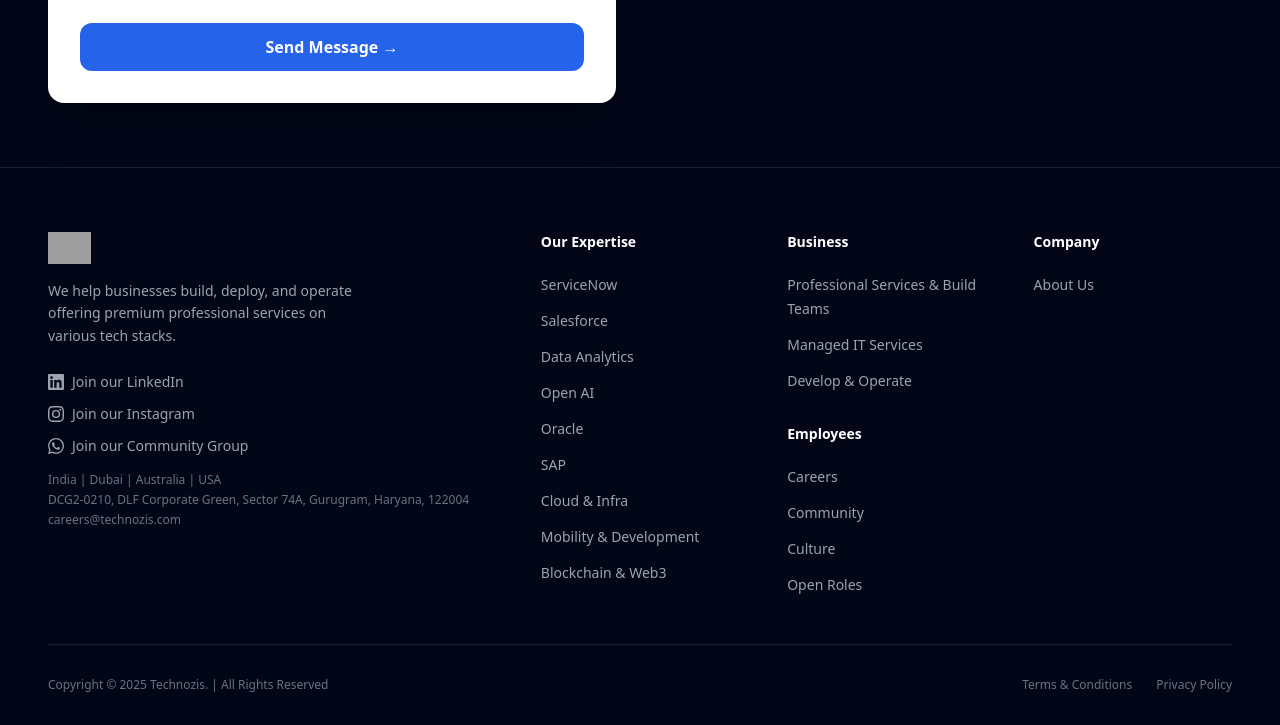
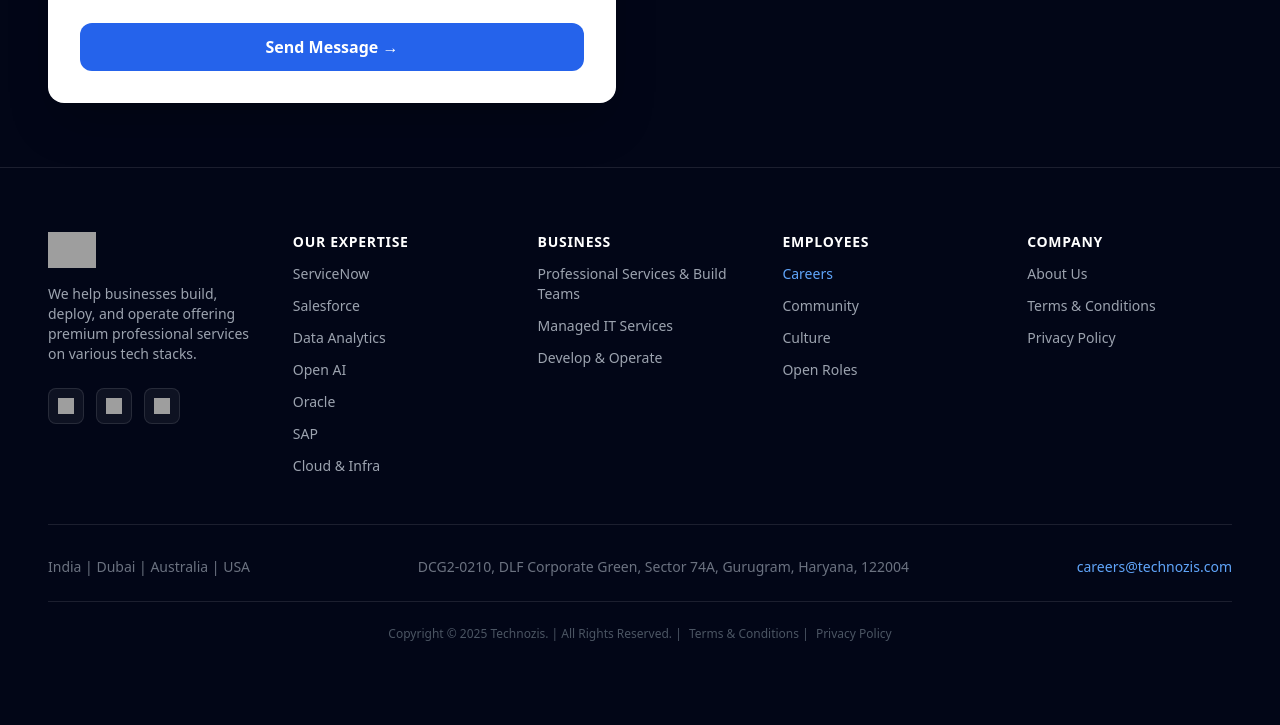
Before and after one commit to krishnachaitrika/Technozis_UKwedsite, a plain HTML site: page contact_page.html in a window 1280 px wide. Shown: the part 1066-1791 px from the top of the page. After the commit the page ends 1740 px from the top, so only its background shows below. Drawn offline with nearby package versions, Linux system fonts and the light colour scheme; grey boxes are pictures that could not be loaded.

Commit message:
Add files via upload

```diff
--- a/contact_page.html
+++ b/contact_page.html
@@ -163,92 +163,83 @@
         </div>
 
     </main>
+<!-- ═══════════════════════════════════════
+         10. FOOTER
+    ═══════════════════════════════════════ -->
+    <footer class="pt-16 pb-8 border-t border-white/10">
+        <div class="max-w-7xl mx-auto px-6 md:px-12">
+            <div class="grid grid-cols-2 md:grid-cols-5 gap-10 border-b border-white/10 pb-12 mb-8">
 
-    <!-- FOOTER -->
-    <footer style="background:#020617; color:white;" class="border-t border-white/10">
-        <div class="max-w-7xl mx-auto px-6 md:px-12 pt-16 pb-8">
-            <div class="grid md:grid-cols-2 lg:grid-cols-5 gap-12 mb-12">
-
-                <!-- COL 1: Brand (span 2) -->
-                <div class="lg:col-span-2">
-                    <img src="https://www.technozis.com/static/images/brand-logo.svg" alt="Technozis" class="h-8 mb-4">
-                    <p class="text-gray-400 text-sm leading-relaxed max-w-xs mb-6">
+                <!-- Col 1 -->
+                <div class="col-span-2 md:col-span-1">
+                    <img src="https://www.technozis.com/static/images/brand-logo.svg" class="h-9 mb-4" alt="Logo">
+                    <p class="text-sm text-gray-400 mb-6 max-w-xs">
                         We help businesses build, deploy, and operate offering premium professional services on various tech stacks.
                     </p>
-                    <div class="flex flex-col gap-3 mb-4">
-                        <a href="https://www.linkedin.com/company/technozis" class="flex items-center gap-2 text-gray-400 hover:text-blue-400 text-sm transition-colors">
-                            <svg class="w-4 h-4 flex-shrink-0" fill="currentColor" viewBox="0 0 24 24"><path d="M20.447 20.452h-3.554v-5.569c0-1.328-.027-3.037-1.852-3.037-1.853 0-2.136 1.445-2.136 2.939v5.667H9.351V9h3.414v1.561h.046c.477-.9 1.637-1.85 3.37-1.85 3.601 0 4.267 2.37 4.267 5.455v6.286zM5.337 7.433a2.062 2.062 0 01-2.063-2.065 2.064 2.064 0 112.063 2.065zm1.782 13.019H3.555V9h3.564v11.452zM22.225 0H1.771C.792 0 0 .774 0 1.729v20.542C0 23.227.792 24 1.771 24h20.451C23.2 24 24 23.227 24 22.271V1.729C24 .774 23.2 0 22.222 0h.003z"/></svg>
-                            Join our LinkedIn
+                    <div class="flex space-x-3">
+                        <a href="https://www.linkedin.com/company/technozis" target="_blank" class="w-9 h-9 rounded-lg bg-white/5 border border-white/10 flex items-center justify-center hover:border-blue-400 transition duration-300">
+                            <img src="https://www.technozis.com/static/images/linkedIn.svg" alt="LinkedIn" class="w-4 h-4">
                         </a>
-                        <a href="https://www.instagram.com/technozis/" class="flex items-center gap-2 text-gray-400 hover:text-blue-400 text-sm transition-colors">
-                            <svg class="w-4 h-4 flex-shrink-0" fill="currentColor" viewBox="0 0 24 24"><path d="M12 2.163c3.204 0 3.584.012 4.85.07 3.252.148 4.771 1.691 4.919 4.919.058 1.265.069 1.645.069 4.849 0 3.205-.012 3.584-.069 4.849-.149 3.225-1.664 4.771-4.919 4.919-1.266.058-1.644.07-4.85.07-3.204 0-3.584-.012-4.849-.07-3.26-.149-4.771-1.699-4.919-4.92-.058-1.265-.07-1.644-.07-4.849 0-3.204.013-3.583.07-4.849.149-3.227 1.664-4.771 4.919-4.919 1.266-.057 1.645-.069 4.849-.069zM12 0C8.741 0 8.333.014 7.053.072 2.695.272.273 2.69.073 7.052.014 8.333 0 8.741 0 12c0 3.259.014 3.668.072 4.948.2 4.358 2.618 6.78 6.98 6.98C8.333 23.986 8.741 24 12 24c3.259 0 3.668-.014 4.948-.072 4.354-.2 6.782-2.618 6.979-6.98.059-1.28.073-1.689.073-4.948 0-3.259-.014-3.667-.072-4.947-.196-4.354-2.617-6.78-6.979-6.98C15.668.014 15.259 0 12 0zm0 5.838a6.162 6.162 0 100 12.324 6.162 6.162 0 000-12.324zM12 16a4 4 0 110-8 4 4 0 010 8zm6.406-11.845a1.44 1.44 0 100 2.881 1.44 1.44 0 000-2.881z"/></svg>
-                            Join our Instagram
+                        <a href="https://www.instagram.com/technozis/" target="_blank" class="w-9 h-9 rounded-lg bg-white/5 border border-white/10 flex items-center justify-center hover:border-blue-400 transition duration-300">
+                            <img src="https://www.technozis.com/static/images/instagram.svg" alt="Instagram" class="w-4 h-4">
                         </a>
-                        <a href="https://chat.whatsapp.com/Bu7OFoBvzV77wVNKyoiUjA" class="flex items-center gap-2 text-gray-400 hover:text-blue-400 text-sm transition-colors">
-                            <svg class="w-4 h-4 flex-shrink-0" fill="currentColor" viewBox="0 0 24 24"><path d="M17.472 14.382c-.297-.149-1.758-.867-2.03-.967-.273-.099-.471-.148-.67.15-.197.297-.767.966-.94 1.164-.173.199-.347.223-.644.075-.297-.15-1.255-.463-2.39-1.475-.883-.788-1.48-1.761-1.653-2.059-.173-.297-.018-.458.13-.606.134-.133.298-.347.446-.52.149-.174.198-.298.298-.497.099-.198.05-.371-.025-.52-.075-.149-.669-1.612-.916-2.207-.242-.579-.487-.5-.669-.51-.173-.008-.371-.01-.57-.01-.198 0-.52.074-.792.372-.272.297-1.04 1.016-1.04 2.479 0 1.462 1.065 2.875 1.213 3.074.149.198 2.096 3.2 5.077 4.487.709.306 1.262.489 1.694.625.712.227 1.36.195 1.871.118.571-.085 1.758-.719 2.006-1.413.248-.694.248-1.289.173-1.413-.074-.124-.272-.198-.57-.347m-5.421 7.403h-.004a9.87 9.87 0 01-5.031-1.378l-.361-.214-3.741.982.998-3.648-.235-.374a9.86 9.86 0 01-1.51-5.26c.001-5.45 4.436-9.884 9.888-9.884 2.64 0 5.122 1.03 6.988 2.898a9.825 9.825 0 012.893 6.994c-.003 5.45-4.437 9.884-9.885 9.884m8.413-18.297A11.815 11.815 0 0012.05 0C5.495 0 .16 5.335.157 11.892c0 2.096.547 4.142 1.588 5.945L.057 24l6.305-1.654a11.882 11.882 0 005.683 1.448h.005c6.554 0 11.89-5.335 11.893-11.893a11.821 11.821 0 00-3.48-8.413z"/></svg>
-                            Join our Community Group
+                        <a href="https://chat.whatsapp.com/Bu7OFoBvzV77wVNKyoiUjA" target="_blank" class="w-9 h-9 rounded-lg bg-white/5 border border-white/10 flex items-center justify-center hover:border-blue-400 transition duration-300">
+                            <img src="https://www.technozis.com/static/images/link-icon.svg" alt="Community" class="w-4 h-4">
                         </a>
                     </div>
-                    <p class="text-gray-500 text-xs">India | Dubai | Australia | USA</p>
-                    <p class="text-gray-500 text-xs mt-1">DCG2-0210, DLF Corporate Green, Sector 74A, Gurugram, Haryana, 122004</p>
-                    <p class="text-gray-500 text-xs mt-1">careers@technozis.com</p>
                 </div>
 
-                <!-- COL 2: Our Expertise -->
-                <div>
-                    <h3 class="text-white font-semibold text-sm mb-5">Our Expertise</h3>
-                    <ul class="space-y-3">
-                        <li><a href="#" class="text-gray-400 hover:text-blue-400 text-sm transition-colors">ServiceNow</a></li>
-                        <li><a href="#" class="text-gray-400 hover:text-blue-400 text-sm transition-colors">Salesforce</a></li>
-                        <li><a href="#" class="text-gray-400 hover:text-blue-400 text-sm transition-colors">Data Analytics</a></li>
-                        <li><a href="#" class="text-gray-400 hover:text-blue-400 text-sm transition-colors">Open AI</a></li>
-                        <li><a href="#" class="text-gray-400 hover:text-blue-400 text-sm transition-colors">Oracle</a></li>
-                        <li><a href="#" class="text-gray-400 hover:text-blue-400 text-sm transition-colors">SAP</a></li>
-                        <li><a href="#" class="text-gray-400 hover:text-blue-400 text-sm transition-colors">Cloud &amp; Infra</a></li>
-                        <li><a href="#" class="text-gray-400 hover:text-blue-400 text-sm transition-colors">Mobility &amp; Development</a></li>
-                        <li><a href="#" class="text-gray-400 hover:text-blue-400 text-sm transition-colors">Blockchain &amp; Web3</a></li>
-                    </ul>
+                <!-- Col 2 -->
+                <div class="space-y-3">
+                    <h4 class="text-sm font-semibold text-white mb-3 uppercase tracking-wider">Our Expertise</h4>
+                    <a href="https://www.technozis.com/" class="block text-sm text-gray-400 hover:text-blue-400 transition">ServiceNow</a>
+                    <a href="https://www.technozis.com/" class="block text-sm text-gray-400 hover:text-blue-400 transition">Salesforce</a>
+                    <a href="https://www.technozis.com/" class="block text-sm text-gray-400 hover:text-blue-400 transition">Data Analytics</a>
+                    <a href="https://www.technozis.com/" class="block text-sm text-gray-400 hover:text-blue-400 transition">Open AI</a>
+                    <a href="https://www.technozis.com/" class="block text-sm text-gray-400 hover:text-blue-400 transition">Oracle</a>
+                    <a href="https://www.technozis.com/" class="block text-sm text-gray-400 hover:text-blue-400 transition">SAP</a>
+                    <a href="https://www.technozis.com/" class="block text-sm text-gray-400 hover:text-blue-400 transition">Cloud & Infra</a>
                 </div>
 
-                <!-- COL 3: Business + Employees -->
-                <div>
-                    <h3 class="text-white font-semibold text-sm mb-5">Business</h3>
-                    <ul class="space-y-3 mb-8">
-                        <li><a href="#" class="text-gray-400 hover:text-blue-400 text-sm transition-colors">Professional Services &amp; Build Teams</a></li>
-                        <li><a href="#" class="text-gray-400 hover:text-blue-400 text-sm transition-colors">Managed IT Services</a></li>
-                        <li><a href="#" class="text-gray-400 hover:text-blue-400 text-sm transition-colors">Develop &amp; Operate</a></li>
-                    </ul>
-                    <h3 class="text-white font-semibold text-sm mb-5">Employees</h3>
-                    <ul class="space-y-3">
-                        <li><a href="#" class="text-gray-400 hover:text-blue-400 text-sm transition-colors">Careers</a></li>
-                        <li><a href="#" class="text-gray-400 hover:text-blue-400 text-sm transition-colors">Community</a></li>
-                        <li><a href="#" class="text-gray-400 hover:text-blue-400 text-sm transition-colors">Culture</a></li>
-                        <li><a href="#" class="text-gray-400 hover:text-blue-400 text-sm transition-colors">Open Roles</a></li>
-                    </ul>
+                <!-- Col 3 -->
+                <div class="space-y-3">
+                    <h4 class="text-sm font-semibold text-white mb-3 uppercase tracking-wider">Business</h4>
+                    <a href="https://www.technozis.com/business" class="block text-sm text-gray-400 hover:text-blue-400 transition">Professional Services & Build Teams</a>
+                    <a href="https://www.technozis.com/business" class="block text-sm text-gray-400 hover:text-blue-400 transition">Managed IT Services</a>
+                    <a href="https://www.technozis.com/business" class="block text-sm text-gray-400 hover:text-blue-400 transition">Develop & Operate</a>
                 </div>
 
-                <!-- COL 4: Company -->
-                <div>
-                    <h3 class="text-white font-semibold text-sm mb-5">Company</h3>
-                    <ul class="space-y-3">
-                        <li><a href="#" class="text-gray-400 hover:text-blue-400 text-sm transition-colors">About Us</a></li>
-                    </ul>
+                <!-- Col 4 -->
+                <div class="space-y-3">
+                    <h4 class="text-sm font-semibold text-white mb-3 uppercase tracking-wider">Employees</h4>
+                    <a href="#open-roles" class="block text-sm text-blue-400 font-medium">Careers</a>
+                    <a href="https://www.technozis.com/" class="block text-sm text-gray-400 hover:text-blue-400 transition">Community</a>
+                    <a href="https://www.technozis.com/" class="block text-sm text-gray-400 hover:text-blue-400 transition">Culture</a>
+                    <a href="#open-roles" class="block text-sm text-gray-400 hover:text-blue-400 transition">Open Roles</a>
                 </div>
 
-            </div>
-
-            <!-- Bottom Bar -->
-            <div class="border-t border-white/10 pt-8 flex flex-col md:flex-row justify-between items-center gap-4">
-                <p class="text-gray-500 text-xs">Copyright &copy; 2025 Technozis. | All Rights Reserved</p>
-                <div class="flex gap-6">
-                    <a href="#" class="text-gray-500 hover:text-white text-xs transition-colors">Terms &amp; Conditions</a>
-                    <a href="#" class="text-gray-500 hover:text-white text-xs transition-colors">Privacy Policy</a>
+                <!-- Col 5 -->
+                <div class="space-y-3">
+                    <h4 class="text-sm font-semibold text-white mb-3 uppercase tracking-wider">Company</h4>
+                    <a href="https://www.technozis.com/" class="block text-sm text-gray-400 hover:text-blue-400 transition">About Us</a>
+                    <a href="https://www.technozis.com/" class="block text-sm text-gray-400 hover:text-blue-400 transition">Terms & Conditions</a>
+                    <a href="https://www.technozis.com/" class="block text-sm text-gray-400 hover:text-blue-400 transition">Privacy Policy</a>
                 </div>
             </div>
 
+            <!-- Bottom -->
+            <div class="flex flex-col md:flex-row justify-between items-start md:items-center gap-3 mb-6 text-sm text-gray-500">
+                <span>India | Dubai | Australia | USA</span>
+                <span>DCG2-0210, DLF Corporate Green, Sector 74A, Gurugram, Haryana, 122004</span>
+                <a href="mailto:careers@technozis.com" class="text-blue-400 hover:text-blue-300 transition hover:underline">careers@technozis.com</a>
+            </div>
+            <div class="border-t border-white/10 pt-6 text-center text-xs text-gray-600">
+                Copyright © 2025 Technozis. | All Rights Reserved. |
+                <a href="https://www.technozis.com/" class="hover:text-gray-400 transition ml-1">Terms & Conditions</a> |
+                <a href="https://www.technozis.com/" class="hover:text-gray-400 transition ml-1">Privacy Policy</a>
+            </div>
         </div>
     </footer>
-
 </div>
 </body>
 </html>
```
Also changed, not shown: About_page.html (+58 -65 lines), business_page.html (+27 -31 lines).
